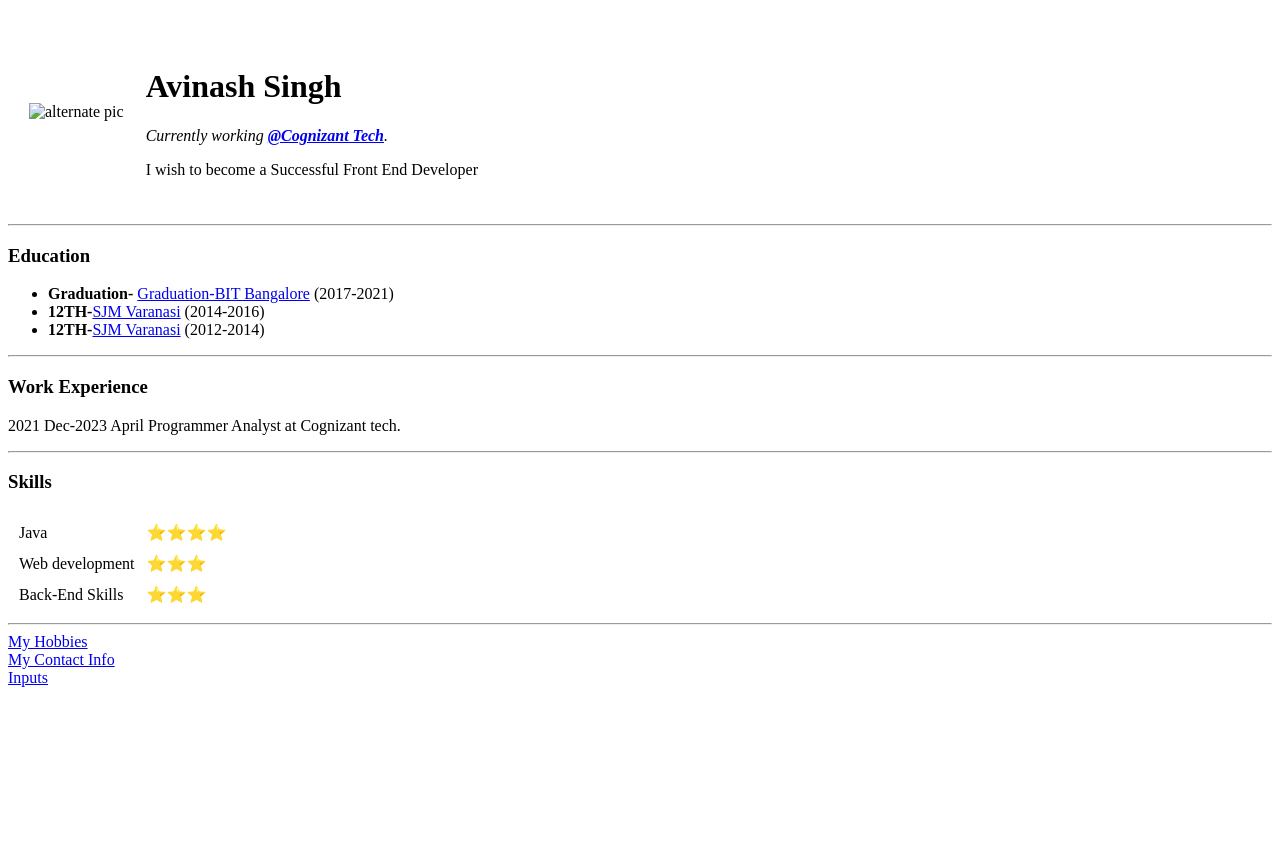
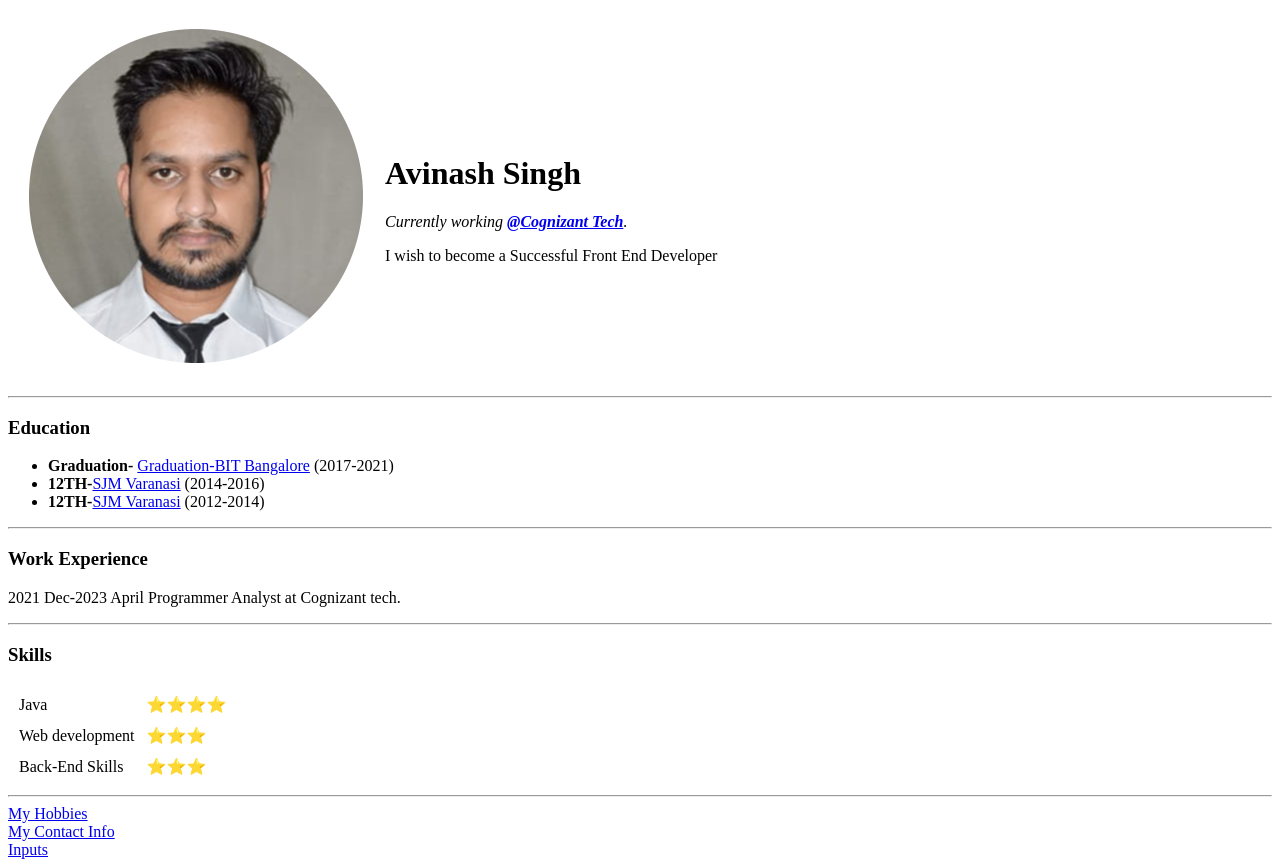
Before and after one commit to k1LLsh0t0/CV, a plain HTML site: page index.html in a window 1280 px wide. Before the commit the page ends 800 px from the top, so only its background shows below. Drawn offline with Linux system fonts and the light colour scheme.

Commit message:
updated image link

```diff
--- a/index.html
+++ b/index.html
@@ -7,7 +7,7 @@
 <body>
     <table cellspacing="20">
         <tr>
-            <td><img src="images/avinash.png" alt="alternate pic"</td>
+            <td><img src="avinash.png" alt="alternate pic"</td>
             <td><br>
             <h1>Avinash Singh</h1>
             <p><em>
```
